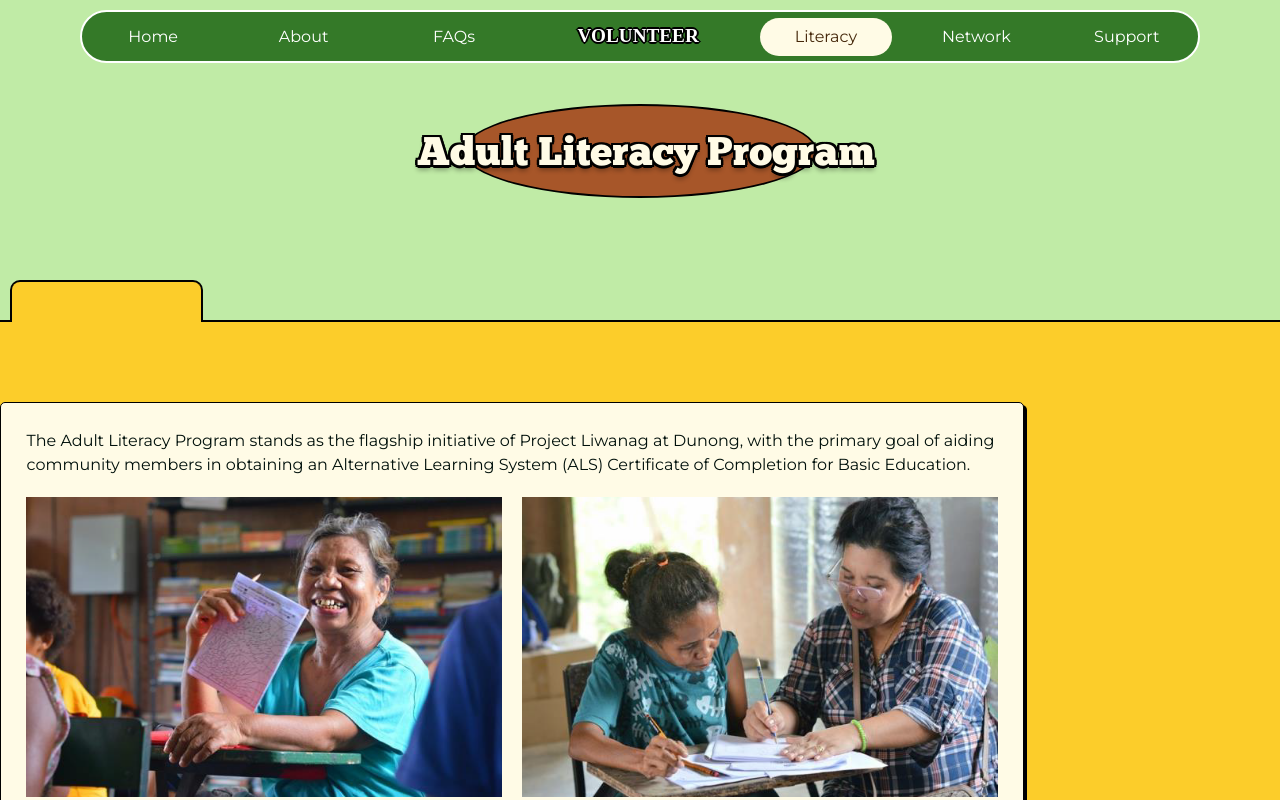
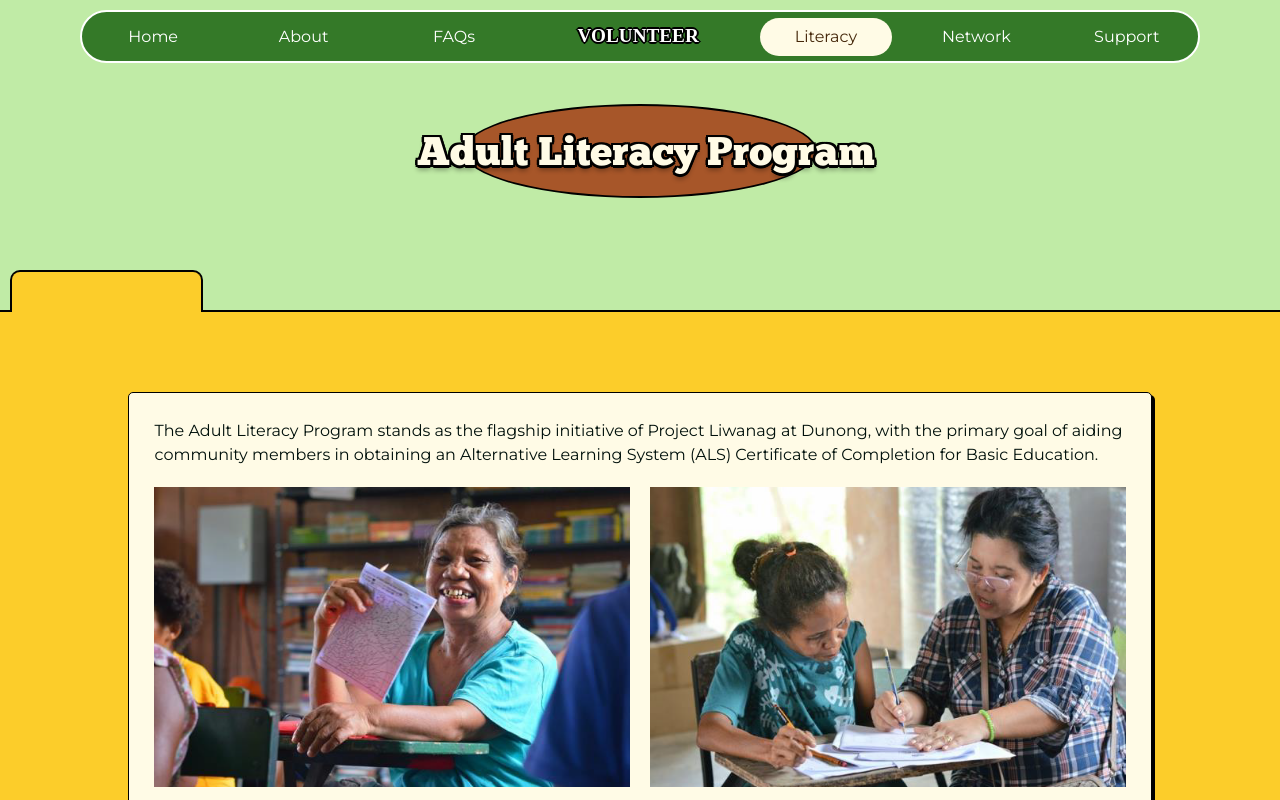
Before and after one commit to Aron-Arboleda/LiwanagAtDunong, a React (Vite) app: page /literacy in a window 1280 px wide. Shown: the top 800 px of the page. Built offline with nearby package versions, Linux system fonts and the light colour scheme; a web font is replaced by a local one.

Commit message:
Succesfully re-used the refactored folders UI in the Literacy Page

```diff
--- a/src/components/LargeContainers/FoldersUIPackage.css
+++ b/src/components/LargeContainers/FoldersUIPackage.css
@@ -2,7 +2,6 @@
   display: grid;
   grid-template-columns: 1fr;
   grid-template-rows: 1fr;
-  margin-top: 75vh;
 }
 
 .folder {
--- a/src/components/LargeContainers/FoldersUIPackage.jsx
+++ b/src/components/LargeContainers/FoldersUIPackage.jsx
@@ -2,8 +2,15 @@ import "./FoldersUIPackage.css";
 import { brightenColor } from "@utils/color";
 import { useState } from "react";
 
-export const FoldersContainer = ({ children }) => {
-  return <div className="foldersContainer">{children}</div>;
+export const FoldersContainer = ({ children, withSpaceAbove = true }) => {
+  return (
+    <div
+      className="foldersContainer"
+      style={withSpaceAbove ? { marginTop: "75vh" } : { marginTop: "70px" }}
+    >
+      {children}
+    </div>
+  );
 };
 
 export const Folder = ({ children, folderIndex, style }) => {
@@ -49,6 +56,28 @@ export const FolderBody = ({ children, folderBodyIndex, style }) => {
     >
       {children}
     </div>
+  );
+};
+
+export const StaticFolderContainer = ({ children, color, withSpaceAbove }) => {
+  const colorIndex = {
+    yellow: 1,
+    orange: 2,
+    green: 3,
+    redOrange: 4,
+    blue: 5,
+    purple: 5,
+  };
+
+  return (
+    <FoldersContainer withSpaceAbove={withSpaceAbove}>
+      <Folder folderIndex={colorIndex[color]}>
+        <FolderHeader>
+          <FolderNotch folderNotchIndex={colorIndex[color]}></FolderNotch>
+        </FolderHeader>
+        <FolderBody folderBodyIndex={colorIndex[color]}>{children}</FolderBody>
+      </Folder>
+    </FoldersContainer>
   );
 };
 
@@ -194,7 +223,7 @@ export const InteractiveFolders = ({ IFoldersData }) => {
           key={index}
           style={{
             transform: switches[index]
-              ? "translateY(-65vh)"
+              ? "translateY(-70vh)"
               : "translateY(0px)",
             transition:
               "transform 0.5s, border-top 0.3s, background-color 0.1s",
--- a/src/components/Section/Section.css
+++ b/src/components/Section/Section.css
@@ -7,8 +7,8 @@
 }
 
 .content-area {
-  display: block;
   width: 80vw;
+  margin: 0 auto;
   padding-bottom: 100px;
 }
 
--- a/src/pages/LiteracyPage/LiteracyPage.jsx
+++ b/src/pages/LiteracyPage/LiteracyPage.jsx
@@ -17,6 +17,7 @@ import {
 import Section, { ContentArea } from "@components/Section/Section";
 
 import React from "react";
+import { StaticFolderContainer } from "@components/LargeContainers/FoldersUIPackage";
 
 const LiteracyPage = () => {
   return (
@@ -28,17 +29,16 @@ const LiteracyPage = () => {
             title="Adult Literacy Program"
             id="adultLiteracyProgramTitle"
           />
-          <GridFoldersContainer withSpaceAbove={false}>
-            <FolderLargeContainer color="yellow">
+          <StaticFolderContainer color={"yellow"} withSpaceAbove={false}>
             <ContentArea fullWidth={false}>
               <CardLargeContainer>
                 <FlexLayoutColumn>
                   <p className="pageParagP">
-                      The Adult Literacy Program stands as the flagship
-                      initiative of Project Liwanag at Dunong, with the primary
-                      goal of aiding community members in obtaining an
-                      Alternative Learning System (ALS) Certificate of
-                      Completion for Basic Education.
+                    The Adult Literacy Program stands as the flagship initiative
+                    of Project Liwanag at Dunong, with the primary goal of
+                    aiding community members in obtaining an Alternative
+                    Learning System (ALS) Certificate of Completion for Basic
+                    Education.
                   </p>
                   <GridLayout>
                     <img
@@ -63,33 +63,33 @@ const LiteracyPage = () => {
                   <p className="pageParagP">
                     Following the recommendations stemming from a situational
                     analysis, the program has identified specific areas of
-                      focus: (1) Pagbasa sa Filipino; (2) Reading in English;
-                      and (3) Basic numeracy. Currently, the program is
-                      undergoing adjustments to align with the competencies
-                      necessary for completing basic education.
+                    focus: (1) Pagbasa sa Filipino; (2) Reading in English; and
+                    (3) Basic numeracy. Currently, the program is undergoing
+                    adjustments to align with the competencies necessary for
+                    completing basic education.
                   </p>
                   <p className="pageParagP">
                     Delivery of the program is facilitated in partnership with
-                      the Manila Public School Teachers Association (MPSTA).
-                      MPSTA consistently deploys volunteer teachers every Sunday
-                      to conduct classes for individuals at Beginning,
-                      Developing, and Intermediate Levels. Individual volunteers
-                      also sign up to provide personalized guidance for
-                      beginning readers, engage in educational activities with
-                      the children, and conduct research tasks.
+                    the Manila Public School Teachers Association (MPSTA). MPSTA
+                    consistently deploys volunteer teachers every Sunday to
+                    conduct classes for individuals at Beginning, Developing,
+                    and Intermediate Levels. Individual volunteers also sign up
+                    to provide personalized guidance for beginning readers,
+                    engage in educational activities with the children, and
+                    conduct research tasks.
                   </p>
                   <StandardChunkFiveTitle title="Program Wins" />
                   <p className="pageParagP">
                     Since its initiation in April 2023, the program has
-                      successfully aided ten community members in achieving
-                      their elementary and secondary education through the
-                      Alternative Learning System (ALS).
+                    successfully aided ten community members in achieving their
+                    elementary and secondary education through the Alternative
+                    Learning System (ALS).
                   </p>
                   <p className="pageParagP">
                     Currently, the program is expanding its efforts to train
-                      Aeta teachers from the pool of ALS completers, enabling
-                      them to lead supplementary classes for beginning readers
-                      on weekdays.
+                    Aeta teachers from the pool of ALS completers, enabling them
+                    to lead supplementary classes for beginning readers on
+                    weekdays.
                   </p>
                   <GridLayout>
                     <img
@@ -116,8 +116,7 @@ const LiteracyPage = () => {
                 </FlexLayoutColumn>
               </CardLargeContainer>
             </ContentArea>
-            </FolderLargeContainer>
-          </GridFoldersContainer>
+          </StaticFolderContainer>
         </Section>
         <PageDivider />
       </MainContainer>
```
Lines whose indentation alone changed are shown as unchanged.
